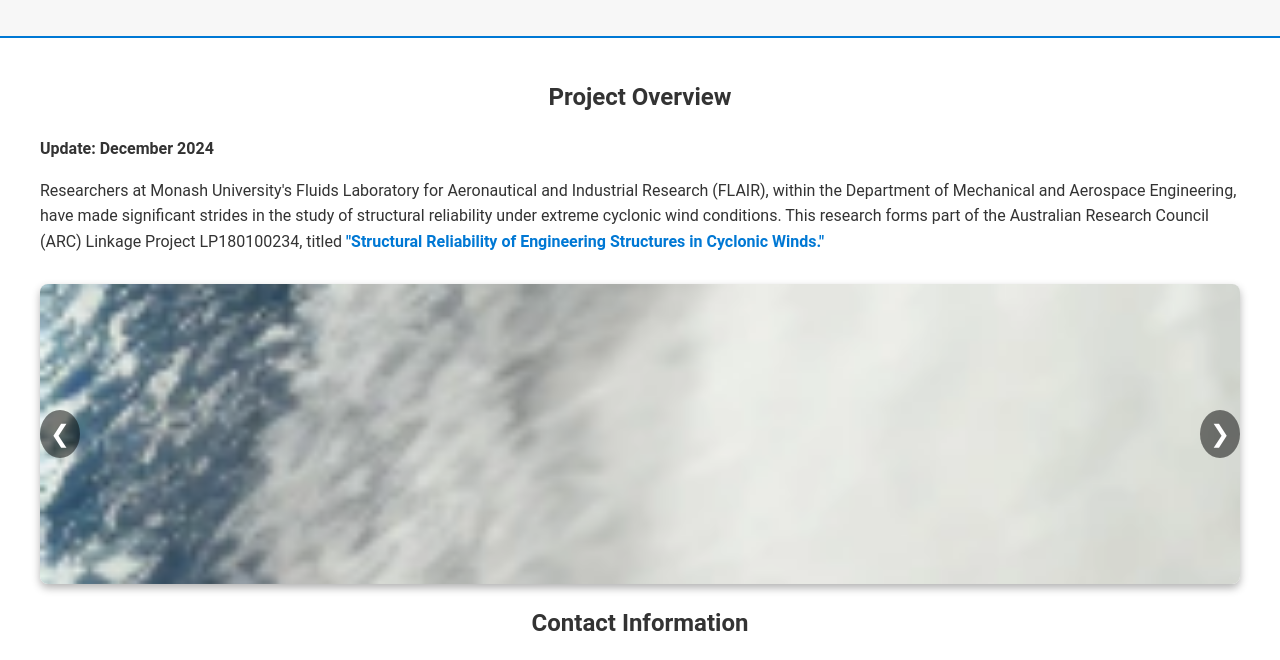
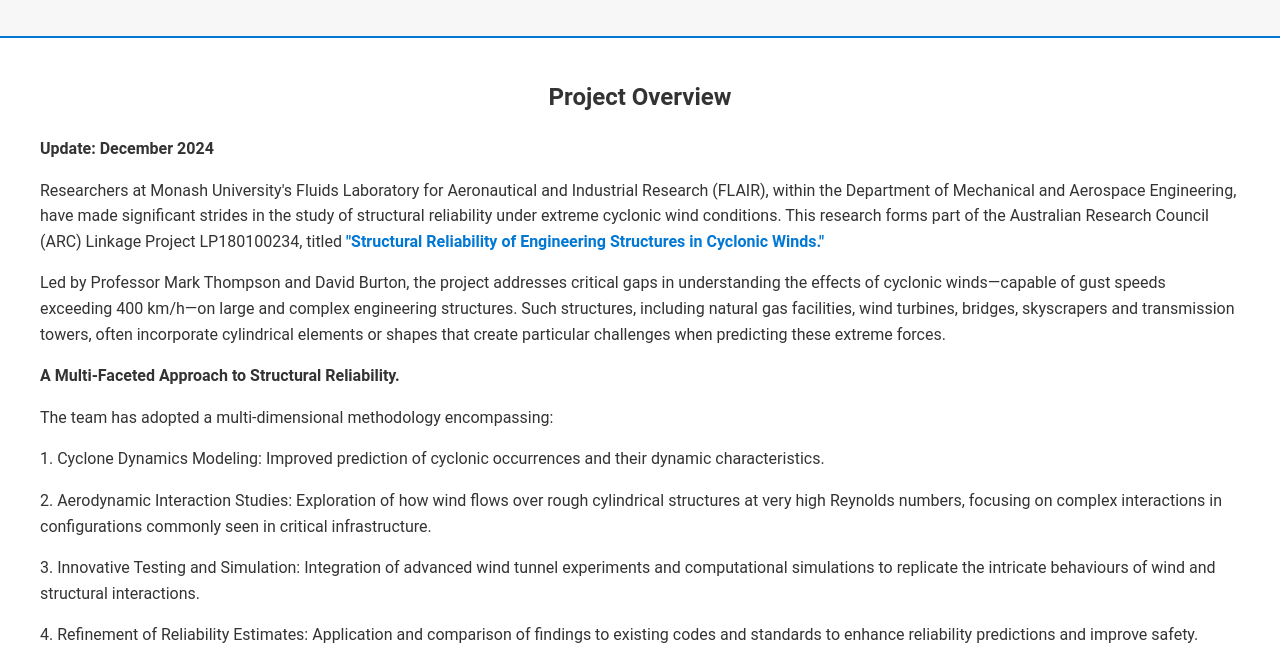
Before and after one commit to david-burton-github/my-website, a plain HTML site: page index.html in a window 1280 px wide. Shown: the part 128-788 px from the top of the page. Drawn offline with Linux system fonts and the light colour scheme.

Commit message:
Update index.html

```diff
--- a/index.html
+++ b/index.html
@@ -139,6 +139,16 @@
             <h2>Project Overview</h2>
             <p><strong>Update: December 2024</strong></p>
             <p>Researchers at Monash University's Fluids Laboratory for Aeronautical and Industrial Research (FLAIR), within the Department of Mechanical and Aerospace Engineering, have made significant strides in the study of structural reliability under extreme cyclonic wind conditions. This research forms part of the Australian Research Council (ARC) Linkage Project LP180100234, titled <span class="highlight">"Structural Reliability of Engineering Structures in Cyclonic Winds."</span></p>
+            <p>Led by Professor Mark Thompson and David Burton, the project addresses critical gaps in understanding the effects of cyclonic winds—capable of gust speeds exceeding 400 km/h—on large and complex engineering structures. Such structures, including natural gas facilities, wind turbines, bridges, skyscrapers and transmission towers, often incorporate cylindrical elements or shapes that create particular challenges when predicting these extreme forces.
+  </p>
+            <p><strong>A Multi-Faceted Approach to Structural Reliability.</strong></p>
+            <p>The team has adopted a multi-dimensional methodology encompassing:</p>
+
+ <p>1.	Cyclone Dynamics Modeling: Improved prediction of cyclonic occurrences and their dynamic characteristics.</p>
+ <p>2.	Aerodynamic Interaction Studies: Exploration of how wind flows over rough cylindrical structures at very high Reynolds numbers, focusing on complex interactions in configurations commonly seen in critical infrastructure.</p>
+ <p>3.	Innovative Testing and Simulation: Integration of advanced wind tunnel experiments and computational simulations to replicate the intricate behaviours of wind and structural interactions.</p>
+ <p>4.	Refinement of Reliability Estimates: Application and comparison of findings to existing codes and standards to enhance reliability predictions and improve safety.</p>
+
         </section>
 
        <section class="slideshow">
```
